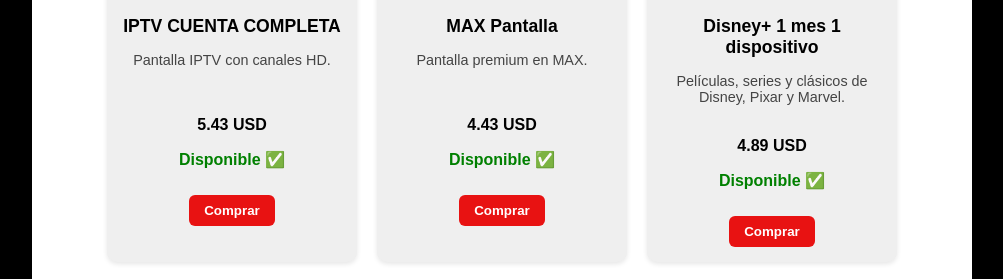
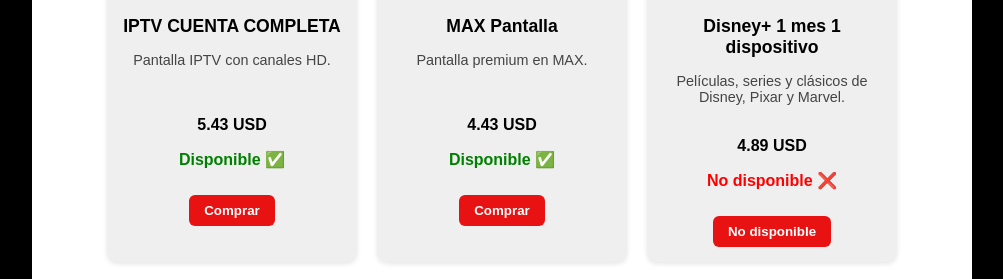
Before and after one commit to edensosa84-debug/streammarketsfg, a plain HTML site: page index.html in a window 1280 px wide. Shown: the part 1323-1602 px from the top of the page, without its empty margins (138-1141 px from the left). Drawn offline with Linux system fonts and the light colour scheme.

Commit message:
Update index.html
Signed-off-by: edensosa84-debug <edensosa84@gmail.com>

```diff
--- a/index.html
+++ b/index.html
@@ -224,7 +224,7 @@
       desc: 'Películas, series y clásicos de Disney, Pixar y Marvel.',
       price: 4.89,
       img: 'https://upload.wikimedia.org/wikipedia/commons/3/3e/Disney%2B_logo.svg',
-      available: true
+      available: false
     },
     {
       id: 'prime',
```
